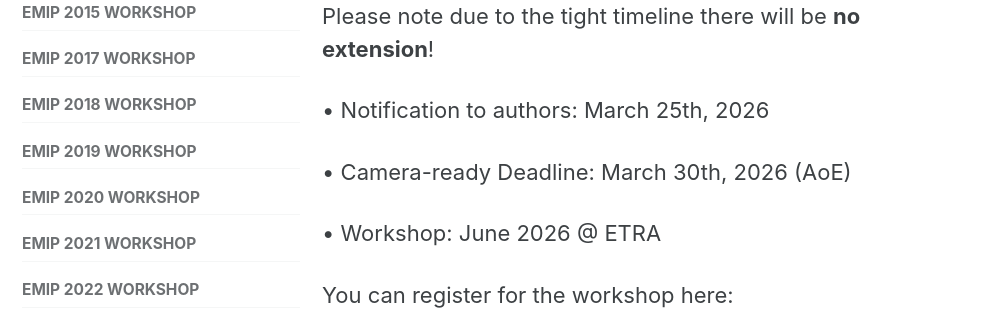
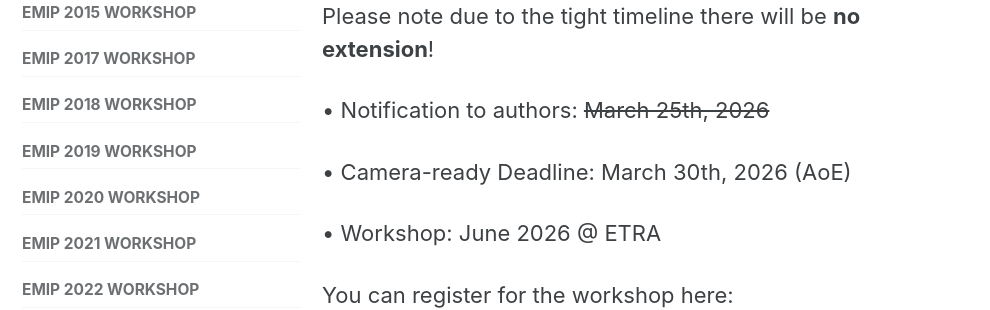
Before and after one commit to EMIPws/emipws.github.io, a Jekyll site: the page built from pages/workshop/emip-2026.md, in a window 1280 px wide and 900 px high, scrolled down 2863 px. Shown: the part 163-473 px from the top of the window, without its empty margins (0-990 px from the left). Built offline with Jekyll 4.4.1, drawn with Linux system fonts in a browser that asks for light colours; cached includes are drawn as plain includes.

```diff
--- a/pages/workshop/emip-2026.md
+++ b/pages/workshop/emip-2026.md
@@ -56,7 +56,7 @@ Important dates:
 
 Please note due to the tight timeline there will be **no extension**!
 
-• Notification to authors: March 25th, 2026
+• Notification to authors: ~~March 25th, 2026~~
 
 • Camera-ready Deadline: March 30th, 2026 (AoE)
 
```
